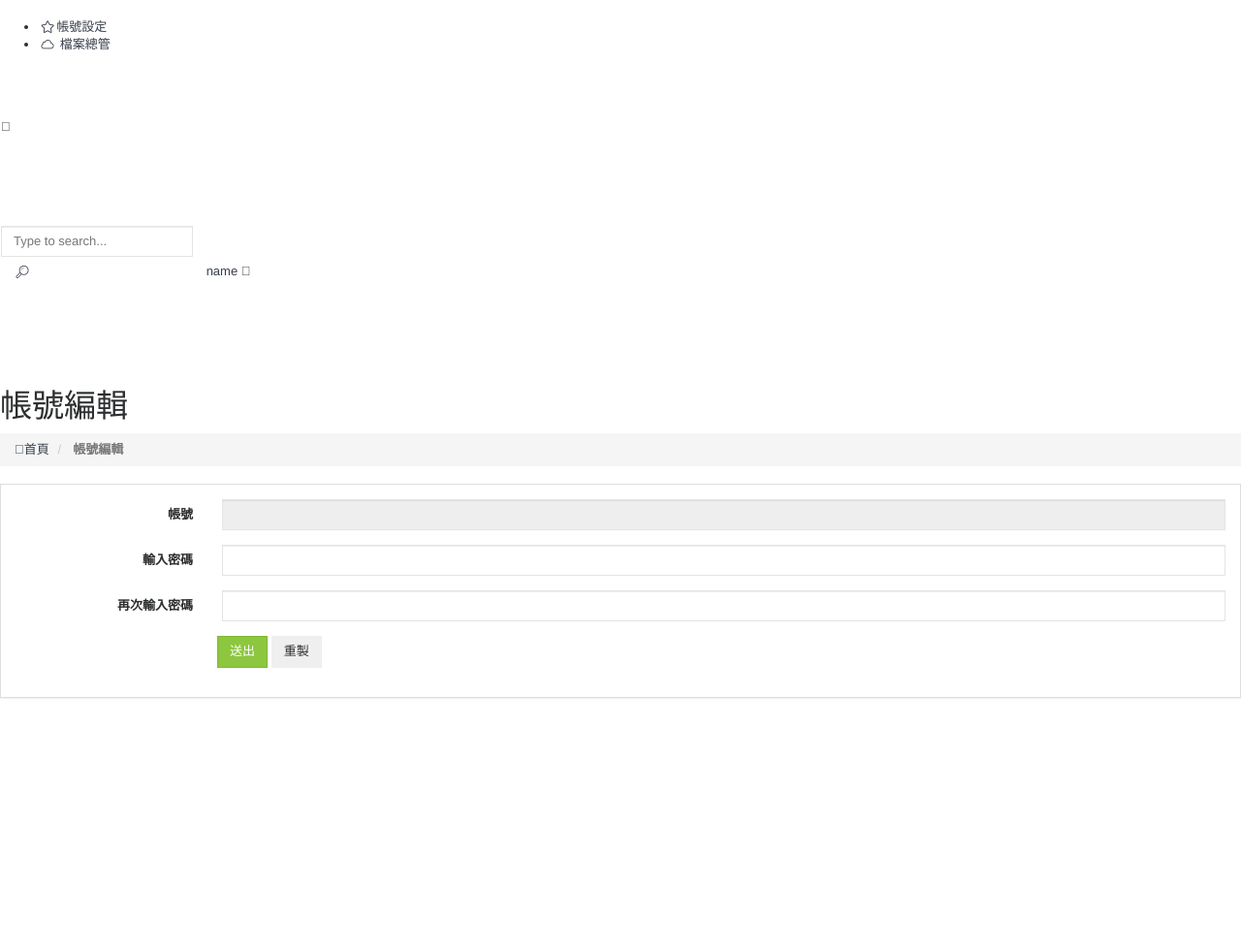
After one commit to chiukoo/feature-ci3, a CodeIgniter app: page /Filemanager/index.php/admin/accountEdit in a window 1280 px wide. The commit adds this page. Shown: the top 978 px of the page at 97% size. Run offline with CodeIgniter, Linux system fonts and the light colour scheme; data that the repository does not hold is empty.

Commit message:
add account edit

```diff
--- a/application/controllers/Admin.php
+++ b/application/controllers/Admin.php
@@ -31,7 +31,7 @@ class Admin extends CI_Controller {
         //account data
         $accountData = array(
             'account' => $this->lang->line('account_list'),
-            'account_data' => $this->account_model->get_all_data(),
+            'account_data' => $this->account_model->getAllData(),
         );
 
         //layout data
@@ -68,6 +68,34 @@ class Admin extends CI_Controller {
     }
 
     /**
+     * 帳號新增
+     */
+    public function accountEdit()
+    {
+        $this->load->model('account_model');
+
+        //http url get
+        $urlData = $this->uri->uri_to_assoc(3);
+
+        //account data
+        $accountData = array(
+            'account' => $this->lang->line('account_edit'),
+            'token' => $this->security->get_csrf_token_name(),
+            'hash' => $this->security->get_csrf_hash(),
+            'userData' => $this->account_model->selectById($urlData['id']),
+        );
+
+        //layout data
+        $layoutData = array(
+            'left_active' => 'account',
+            'content' => $this->load->view('admin/account_edit', $accountData, true),
+            'layout'  => $this->lang->line('layout'),
+        );
+
+        $this->load->view('admin/layout', $layoutData);
+    }
+
+    /**
      * 帳號新增post
      */
     public function accountAddPost()
@@ -83,18 +111,47 @@ class Admin extends CI_Controller {
 
         if ($this->form_validation->run() === false) {
             echo "<script>alert('".validation_errors()."');</script>";
-            echo "<script>window.location.replace('accountAdd')</script>";
+            echo "<script>history.go(-1)</script>";
         } else {
             // set variables from the form
             $username = $this->input->post('username');
             $password = $this->input->post('password');
 
-            if ($this->account_model->create_user($username, $password)) {
+            if ($this->account_model->createUser($username, $password)) {
                 redirect('admin/accountList');
             } else {
                  echo "<script>alert('Please try again')</script>";
             }
         }
+    }
 
+    /**
+     * 帳號新增post
+     */
+    public function accountEditPost()
+    {
+        $this->load->library('form_validation');
+        $this->load->model('account_model');
+
+
+        // set validation rules
+        $this->form_validation->set_rules('password', 'Password', 'trim|required');
+        $this->form_validation->set_rules('password_confirm', 'Confirm Password', 'trim|required|matches[password]');
+
+        if ($this->form_validation->run() === false) {
+            echo "<script>alert('".validation_errors()."');</script>";
+            echo "<script>history.go(-1)</script>";
+        } else {
+            // set variables from the form
+            $id = $this->input->post('id');
+            $password = $this->input->post('password');
+
+            if ($this->account_model->updatePasswordById($id, $password)) {
+                redirect('admin/accountList');
+            } else {
+                 echo "<script>alert('Please try again')</script>";
+                 echo "<script>history.go(-1)</script>";
+            }
+        }
     }
 }
--- a/application/language/chinese/admin_lang.php
+++ b/application/language/chinese/admin_lang.php
@@ -14,7 +14,9 @@ $lang['account_list'] = array(
 	'table_list_name' => '帳號名稱',
 	'table_list_create_dt' => '創立時間',
 	'table_list_actions' => '功能',
-	'account_add' => '帳號新增',
+    'account_add' => '帳號新增',
+    'account_list_edit' => '編輯',
+	'account_list_delete' => '刪除',
 );
 
 $lang['account_add'] = array(
@@ -30,3 +32,17 @@ $lang['account_add'] = array(
 	'account_add_reset' => '重製',
 	'account_enter_same_password' => '請輸入相同密碼',
 );
+
+$lang['account_edit'] = array(
+    'main_title' => '帳號編輯',
+    'nav_index' => '首頁',
+    'account_title' => '帳號',
+    'password_title' => '輸入密碼',
+    'password_again_title' => '再次輸入密碼',
+    'account_username_error' => '請輸入帳號',
+    'account_password_error' => '請輸入密碼',
+    'account_password_agent_error' => '請再次輸入密碼',
+    'account_add_submit' => '送出',
+    'account_add_reset' => '重製',
+    'account_enter_same_password' => '請輸入相同密碼',
+);
--- a/application/models/account_model.php
+++ b/application/models/account_model.php
@@ -2,6 +2,9 @@
 defined('BASEPATH') OR exit('No direct script access allowed');
 
 class Account_model extends CI_Model {
+
+	const DB_NAME = 'account';
+
 	/**
 	 * __construct function.
 	 *
@@ -18,12 +21,9 @@ class Account_model extends CI_Model {
 	/**
 	 * create_user function.
 	 *
-	 * @access public
-	 * @param mixed $username
-	 * @param mixed $password
 	 * @return bool true on success, false on failure
 	 */
-	public function create_user($username, $password) {
+	public function createUser($username, $password) {
 
 		$data = array(
 			'username'   => $username,
@@ -31,19 +31,36 @@ class Account_model extends CI_Model {
 			'create_dt' => date('Y-m-d H:i:s'),
 		);
 
-		return $this->db->insert('account', $data);
+		return $this->db->insert(self::DB_NAME, $data);
+	}
 
+	/**
+	 * update Password By Id
+	 * @return bool true on success, false on failure
+	 */
+	public function updatePasswordById($id, $password) {
+
+		$data = array(
+			'password'   => $this->hash_password($password),
+		);
+		return $this->db->update(self::DB_NAME, $data, array('id' => $id));
 	}
 
 	/**
 	 * get_user function.
 	 *
-	 * @access public
-	 * @param mixed $user_id
 	 * @return array
 	 */
-	public function get_all_data() {
-		return $this->db->get('account')->result_array();
+	public function getAllData() {
+		return $this->db->get(self::DB_NAME)->result_array();
+	}
+
+	/**
+	 * get_user by id.
+	 * @return array
+	 */
+	public function selectById($id) {
+		return $this->db->get_where(self::DB_NAME, array('id' => $id), 1)->result_array();
 	}
 
 	/**
--- /dev/null
+++ b/application/views/admin/account_edit.php
@@ -0,0 +1,59 @@
+<div class="page-title">
+	<div class="title-env">
+		<h1 class="title"><?php echo $account['main_title'];?></h1>
+	</div>
+	<div class="breadcrumb-env">
+		<ol class="breadcrumb bc-1">
+			<li>
+				<a href="index"><i class="fa-home"></i><?php echo $account['nav_index'];?></a>
+			</li>
+			<li class="active">
+				<strong><?php echo $account['main_title'];?></strong>
+			</li>
+		</ol>
+	</div>
+</div>
+
+<div class="row">
+	<div class="col-sm-12">
+		<div class="panel panel-default">
+			<div class="panel-body">
+				<form role="form" class="validate" method="post" action="<?php echo base_url('admin/accountEditPost'); ?>">
+					<div class="form-horizontal">
+						<div class="form-group">
+							<label class="col-sm-2 control-label" ><?php echo $account['account_title']?></label>
+							<div class="col-sm-10">
+								<input type="text" class="form-control" data-validate="required" data-msg-required="<?php echo $account['account_username_error'];?>" placeholder="<?php echo $userData['0']['username'];?>" disabled/>
+							</div>
+						</div>
+						<div class="form-group-separator"></div>
+						<div class="form-group">
+							<label class="col-sm-2 control-label"><?php echo $account['password_title']?></label>
+							<div class="col-sm-10">
+								<input type="password" class="form-control" id="password" name="password" data-validate="required" data-msg-required="<?php echo $account['account_password_error'];?>" placeholder="">
+							</div>
+						</div>
+						<div class="form-group-separator"></div>
+						<div class="form-group">
+							<label class="col-sm-2 control-label"><?php echo $account['password_again_title']?></label>
+
+							<div class="col-sm-10">
+								<input type="password" class="form-control" name="password_confirm" id="password_confirm" data-rule-equalto="#password" data-msg-equalto = "<?php echo $account['account_enter_same_password']?>"  data-validate="required" data-msg-required="<?php echo $account['account_password_agent_error'];?>" placeholder="">
+							</div>
+						</div>
+						<div class="form-group-separator"></div>
+					</div>
+					<div class="form-group col-sm-offset-2">
+						<button type="submit" class="btn btn-success"><?php echo $account['account_add_submit'];?></button>
+						<button type="reset" class="btn btn-white"><?php echo $account['account_add_reset'];?></button>
+					</div>
+					<input type="hidden" name="<?php echo $token;?>" value="<?php echo $hash;?>" />
+					<input type="hidden" name="id" value="<?php echo $userData['0']['id'];?>" />
+				</form>
+			</div>
+		</div>
+	</div>
+</div>
+
+<!-- Imported scripts on this page -->
+<script src="<?php echo base_url(); ?>assets/js/jquery.validate.min.js"></script>
```
Also changed, not shown: application/language/english/admin_lang.php (+28 -12 lines), application/views/admin/account_list.php (+4 -4 lines).
